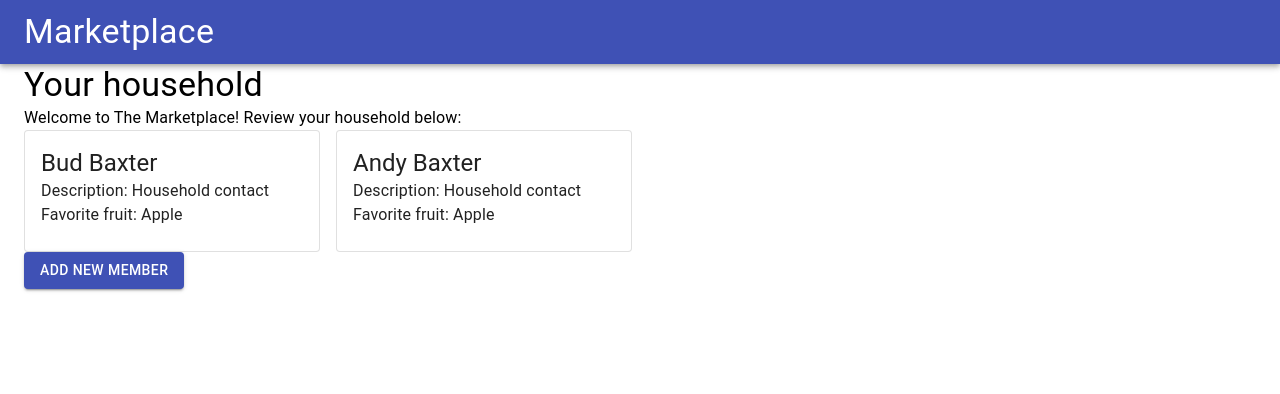
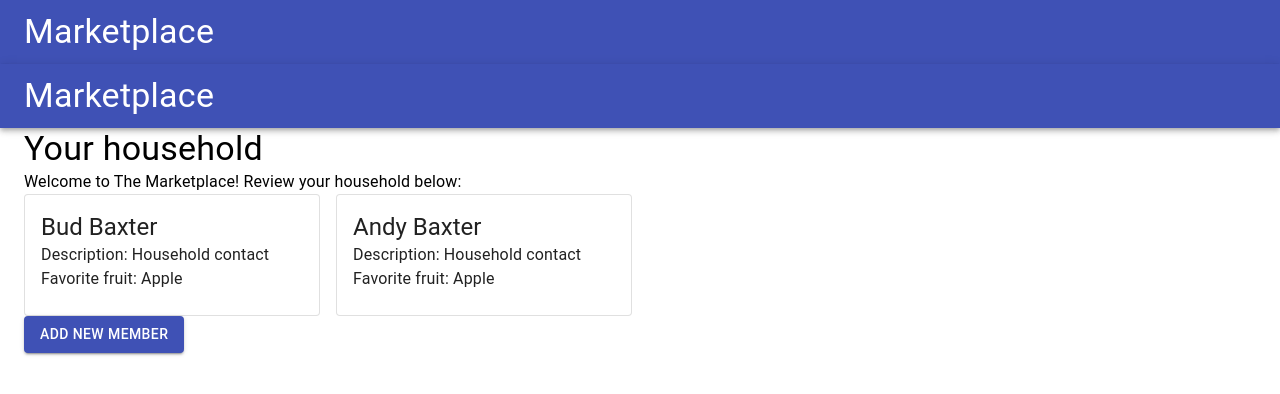
Before and after one commit to charleyf/nava-frontend-household, a React (Create React App) app: page / in a window 1280 px wide. Shown: the top 394 px of the page. Built offline with nearby package versions, Linux system fonts and the light colour scheme.

Commit message:
Move the state to a custom hook

```diff
--- a/src/App.js
+++ b/src/App.js
@@ -1,20 +1,14 @@
-import { useState } from "react";
 // Home page
 import Home from "./components/Home";
 import Add from "./components/Add";
+import Navbar from "./components/Navbar";
+// Hooks
+import useMembers from "./hooks";
 
 // react router
-import {
-  BrowserRouter as Router,
-  Switch,
-  Route,
-  Link,
-  useHistory,
-} from "react-router-dom";
+import { BrowserRouter as Router, Switch, Route } from "react-router-dom";
 
 function App() {
-  const history = useHistory();
-
   const initial_members = [
     {
       name: "Bud Baxter",
@@ -27,25 +21,22 @@ function App() {
       favorite_fruit: "Apple",
     },
   ];
-  const [members, setMembers] = useState(initial_members);
-  const add_member = (input) => {
-    setMembers(
-      members.concat({
-        name: "me",
-        description: "stuff",
-        favorite_fruit: "banana",
-      })
-    );
-  };
+  const { members, add_member } = useMembers(initial_members);
 
   return (
     <Router>
       <Switch>
         <Route path="/add">
-          <Add add_member={add_member} />
+          <>
+            <Navbar title={"Marketplace"} />
+            <Add add_member={add_member} />
+          </>
         </Route>
         <Route path="/">
-          <Home members={members} />
+          <>
+            <Navbar title={"Marketplace"} />
+            <Home members={members} />
+          </>
         </Route>
       </Switch>
     </Router>
--- /dev/null
+++ b/src/hooks.js
@@ -0,0 +1,18 @@
+// react
+import { useState } from "react";
+
+function useMembers(initial_members) {
+  const [members, setMembers] = useState(initial_members);
+  const add_member = ({ name, description, favorite_fruit }) => {
+    setMembers(
+      members.concat({
+        name,
+        description,
+        favorite_fruit,
+      })
+    );
+  };
+  return { members, add_member };
+}
+
+export default useMembers;
```
